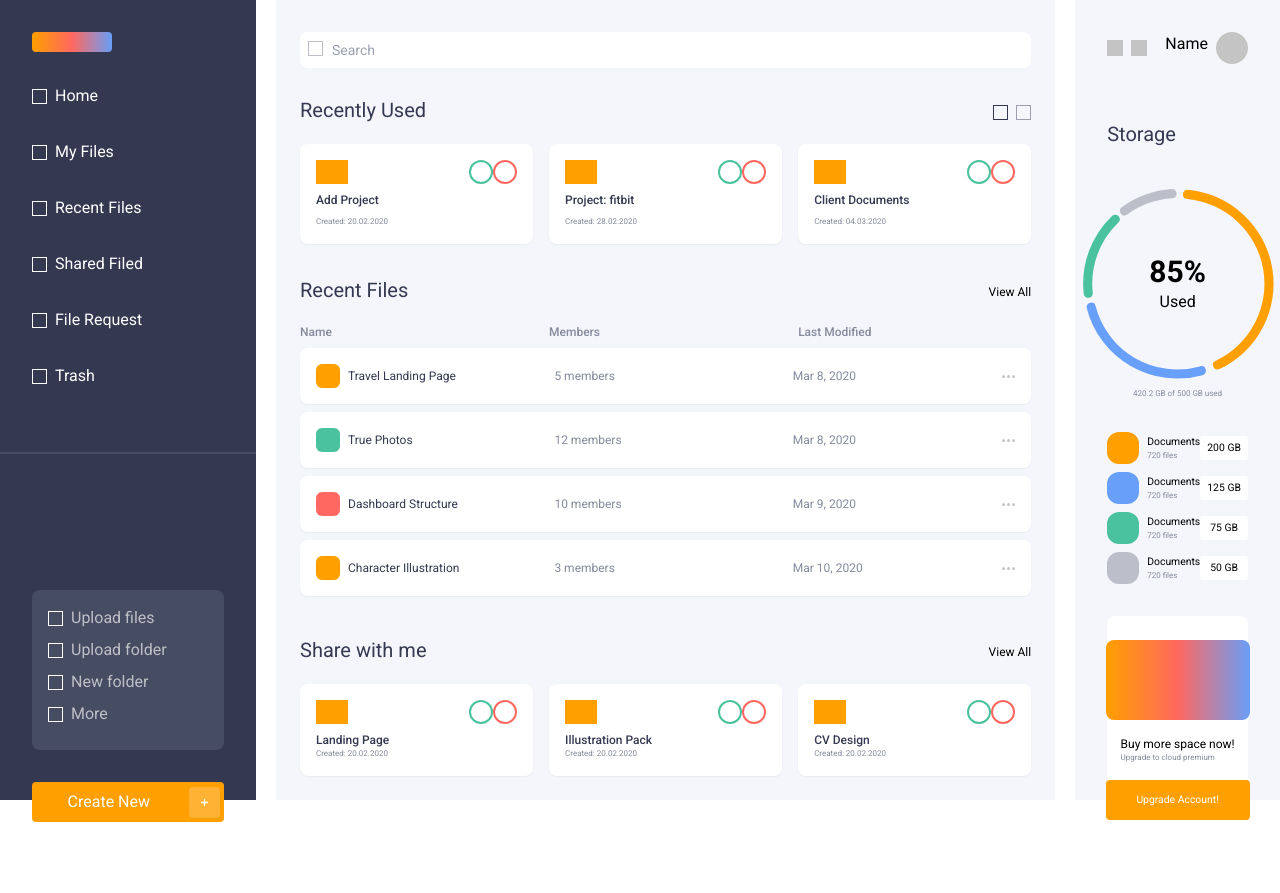
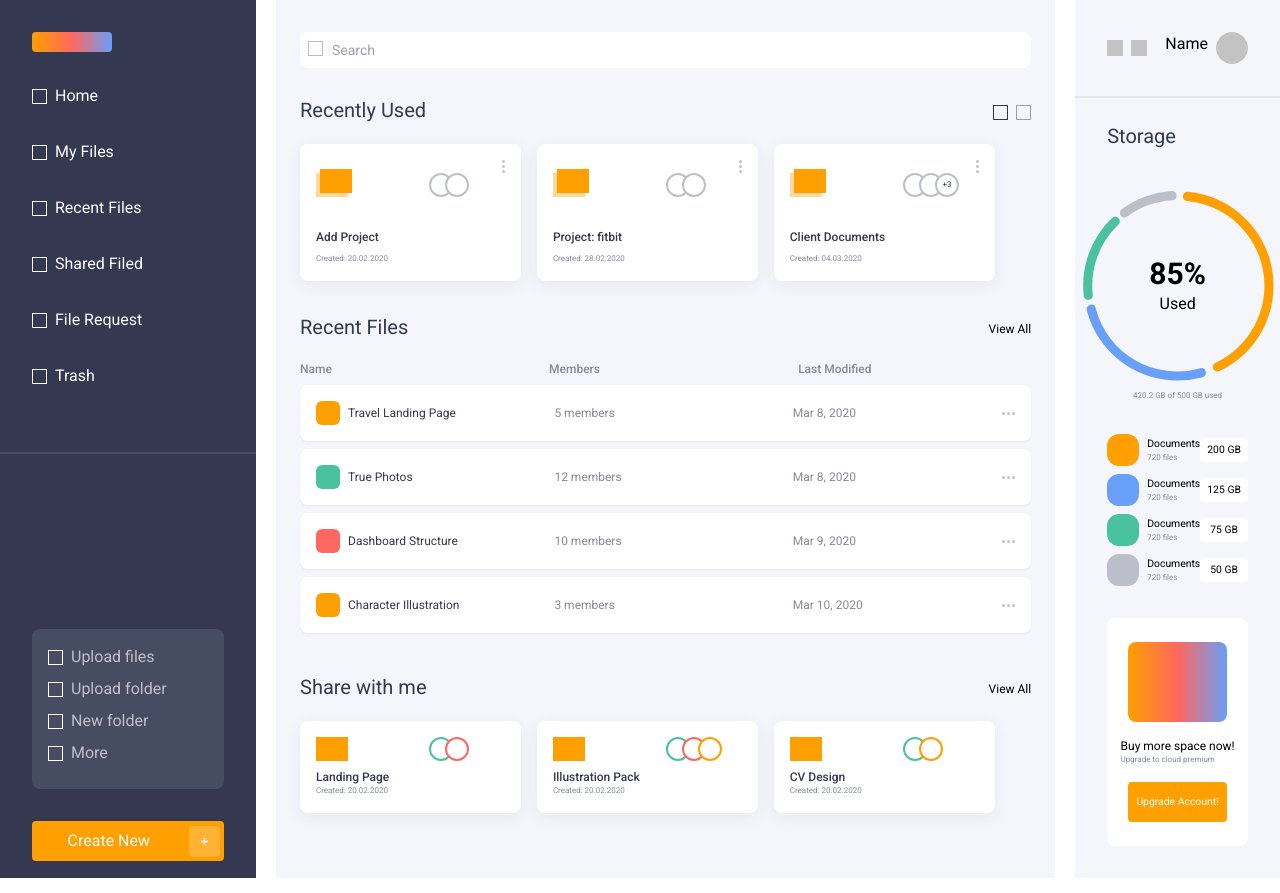
Before and after one commit to OVarLaz/css-react-layout, a React (Create React App) app: page / in a window 1280 px wide. Built offline with nearby package versions, Linux system fonts and the light colour scheme.

Commit message:
chore: improve styles

```diff
--- a/src/App.tsx
+++ b/src/App.tsx
@@ -5,7 +5,7 @@ import Sidebar from "./views/components/Sidebar";
 
 const App: React.FC = () => {
   return (
-    <div className="flex min-h-screen font-sans">
+    <div className="flex h-full font-sans">
       <Sidebar />
       <div className="flex flex-col flex-1">
         <Home />
--- a/src/views/components/BuySection/BuySection.tsx
+++ b/src/views/components/BuySection/BuySection.tsx
@@ -3,14 +3,14 @@ import React from "react";
 const BuySection: React.FC = () => {
   return (
     <div className=" bg-white rounded-lg flex flex-col items-center">
-      <div className="bg-custom-gradient w-36 h-20 rounded-lg mt-6"></div>
+      <div className="bg-custom-gradient w-[70%] h-20 rounded-lg mt-6"></div>
       <div className="flex flex-col py-4">
         <span className="text-xs">Buy more space now!</span>
         <span className="text-tertiary-gray text-tiny">
           Upgrade to cloud premium
         </span>
       </div>
-      <div className="mb-6 flex items-center justify-center w-36 h-10 bg-primary-orange rounded text-white text-xxs">
+      <div className="mb-6 flex items-center justify-center w-[70%] h-10 bg-primary-orange rounded text-white text-xxs">
         Upgrade Account!
       </div>
     </div>
--- a/src/views/components/RecentFiles/RecentFiles.tsx
+++ b/src/views/components/RecentFiles/RecentFiles.tsx
@@ -33,6 +33,10 @@ const files = [
   },
 ];
 
+const handleClick = () => {
+  console.log("this a link...");
+};
+
 const RecentFiles = () => {
   return (
     <div>
@@ -40,9 +44,9 @@ const RecentFiles = () => {
         <div className="mb-1">
           <Title name="Recent Files" />
         </div>
-        <a href="#" className="text-xs">
+        <button onClick={handleClick} className="text-xs">
           View All
-        </a>
+        </button>
       </div>
       <div className="grid grid-cols-3 gap-4 text-xs font-medium text-tertiary-gray mb-2">
         <div>Name</div>
--- a/src/views/components/RecentlyUsed/RecentlyUsed.tsx
+++ b/src/views/components/RecentlyUsed/RecentlyUsed.tsx
@@ -1,26 +1,27 @@
 import React from "react";
-import { SquareIcon } from "../ui/Icon";
+import { ActionVerticalDotsIcon, SquareIcon } from "../ui/Icon";
 import Title from "../ui/Title";
+import Card from "../ui/Card";
 
 const RecentlyUsed: React.FC = () => {
   const sharedFiles = [
     {
       id: 1,
-      color: "bg-primary-orange",
       name: "Add Project",
       date: "20.02.2020",
+      hoops: [1, 2],
     },
     {
       id: 2,
-      color: "bg-primary-orange",
       name: "Project: fitbit",
       date: "28.02.2020",
+      hoops: [1, 2],
     },
     {
       id: 3,
-      color: "bg-primary-orange",
       name: "Client Documents",
       date: "04.03.2020",
+      hoops: [1, 2, 3, 4, 5],
     },
   ];
   return (
@@ -35,26 +36,45 @@ const RecentlyUsed: React.FC = () => {
           <SquareIcon color={"#9D9FAF"} />
         </div>
       </div>
-      <div className="grid grid-cols-1 sm:grid-cols-2 md:grid-cols-3 gap-4">
+      <div className="grid grid-cols-1 sm:grid-cols-2 md:grid-cols-3 gap-4 w-[95%]">
         {sharedFiles.map((file) => (
-          <div
-            key={file.id}
-            className="p-4 bg-white rounded-lg shadow-sm flex flex-col"
-          >
-            <div className="flex justify-between items-center mb-2">
-              <div className={`w-8 h-6 ${file.color}`}></div>
-              <div className="flex">
-                <span className="w-6 h-6 border-2 border-primary-green rounded-full"></span>
-                <span className="w-6 h-6 border-2 bg-white border-primary-red rounded-full"></span>
+          <Card id={file.id}>
+            <div className="flex self-end">
+              <ActionVerticalDotsIcon />
+            </div>
+            <div className="flex items-center mb-8">
+              <div className="w-[60%] relative flex items-center">
+                <div className={`w-8 h-6 bg-tertiary-orange`}></div>
+                <div
+                  className={`w-8 h-6 bg-primary-orange absolute left-1 bottom-1`}
+                ></div>
+              </div>
+              <div className="flex items-center relative w-[40%]">
+                {file.hoops.slice(0, 3).map((hoop, index) => (
+                  <span
+                    key={index}
+                    className={`w-6 h-6 border-2 border-secondary-gray rounded-full bg-white absolute`}
+                    style={{ left: `${index}rem` }}
+                  ></span>
+                ))}
+                {file.hoops.length > 3 && (
+                  <span
+                    className="absolute w-6 h-6 flex items-center justify-center text-sm text-gray text-tiny"
+                    style={{ left: `2rem` }}
+                  >
+                    +{file.hoops.length - 2}
+                  </span>
+                )}
               </div>
             </div>
+
             <div className="flex-1">
               <h3 className="text-xs text-gray font-medium">{file.name}</h3>
               <p className="text-tiny text-tertiary-gray pt-2">
                 Created: {file.date}
               </p>
             </div>
-          </div>
+          </Card>
         ))}
       </div>
     </div>
--- a/src/views/components/ShareWithMe/ShareWithMe.tsx
+++ b/src/views/components/ShareWithMe/ShareWithMe.tsx
@@ -1,5 +1,6 @@
 import React from "react";
 import Title from "../ui/Title";
+import Card from "../ui/Card";
 
 const ShareWithMe = () => {
   const sharedFiles = [
@@ -8,41 +9,56 @@ const ShareWithMe = () => {
       color: "bg-primary-orange",
       name: "Landing Page",
       date: "20.02.2020",
+      hoops: ["border-primary-green", "border-primary-red"],
     },
     {
       id: 2,
       color: "bg-primary-orange",
       name: "Illustration Pack",
       date: "20.02.2020",
+      hoops: [
+        "border-primary-green",
+        "border-primary-red",
+        "border-primary-orange",
+      ],
     },
     {
       id: 3,
       color: "bg-primary-orange",
       name: "CV Design",
       date: "20.02.2020",
+      hoops: ["border-primary-green", "border-primary-orange"],
     },
   ];
+
+  const handleClick = () => {
+    console.log("this a link...");
+  };
+
   return (
     <div>
       <div className="flex justify-between items-center mb-4">
         <div className="mb-1">
           <Title name="Share with me" />
         </div>
-        <a href="#" className="text-xs">
+        <button onClick={handleClick} className="text-xs">
           View All
-        </a>
+        </button>
       </div>
-      <div className="grid grid-cols-1 sm:grid-cols-2 md:grid-cols-3 gap-4">
+      <div className="grid grid-cols-1 sm:grid-cols-2 md:grid-cols-3 gap-4 w-[95%]">
         {sharedFiles.map((file) => (
-          <div
-            key={file.id}
-            className="p-4 bg-white rounded-lg shadow-sm flex flex-col"
-          >
-            <div className="flex justify-between items-center mb-2">
-              <div className={`w-8 h-6 ${file.color}`}></div>
-              <div className="flex">
-                <span className="w-6 h-6 border-2 border-primary-green rounded-full"></span>
-                <span className="w-6 h-6 border-2 bg-white border-primary-red rounded-full"></span>
+          <Card id={file.id}>
+            <div className="flex items-center mb-2">
+              <div className="w-[60%]">
+                <div className={`w-8 h-6 ${file.color}`}></div>
+              </div>
+              <div className="flex items-center relative w-[40%]">
+                {file.hoops.map((hoop, index) => (
+                  <span
+                    className={`w-6 h-6 border-2 ${hoop} rounded-full bg-white absolute`}
+                    style={{ left: `${index}rem` }}
+                  ></span>
+                ))}
               </div>
             </div>
             <div className="flex-1">
@@ -51,7 +67,7 @@ const ShareWithMe = () => {
                 Created: {file.date}
               </p>
             </div>
-          </div>
+          </Card>
         ))}
       </div>
     </div>
--- /dev/null
+++ b/src/views/components/ui/Card/Card.tsx
@@ -0,0 +1,19 @@
+import React from "react";
+
+type CardType = {
+  id: number | string;
+  children: any;
+};
+
+const Card = ({ id, children }: CardType) => {
+  return (
+    <div
+      key={id}
+      className="p-4 bg-white rounded-lg shadow-custom flex flex-col"
+    >
+      {children}
+    </div>
+  );
+};
+
+export default Card;
--- /dev/null
+++ b/src/views/components/ui/Card/index.ts
@@ -0,0 +1,3 @@
+import Card from "./Card";
+export default Card;
+export * from "./Card";
--- /dev/null
+++ b/src/views/components/ui/Icon/ActionVerticalDotsIcon.tsx
@@ -0,0 +1,19 @@
+import React from "react";
+
+const ActionVerticalDotsIcon: React.FC = () => {
+  return (
+    <svg
+      width="3"
+      height="13"
+      viewBox="0 0 3 13"
+      fill="none"
+      xmlns="http://www.w3.org/2000/svg"
+    >
+      <circle cx="1.5" cy="1.5" r="1.5" fill="#C4C4C4" />
+      <circle cx="1.5" cy="6.5" r="1.5" fill="#C4C4C4" />
+      <circle cx="1.5" cy="11.5" r="1.5" fill="#C4C4C4" />
+    </svg>
+  );
+};
+
+export default ActionVerticalDotsIcon;
--- a/src/views/components/ui/Icon/index.ts
+++ b/src/views/components/ui/Icon/index.ts
@@ -1,3 +1,4 @@
 export { default as SquareIcon } from "./SquareIcon";
 export { default as PlusIcon } from "./PlusIcon";
 export { default as ActionDotsIcon } from "./ActionDotsIcon";
+export { default as ActionVerticalDotsIcon } from "./ActionVerticalDotsIcon";
--- a/src/views/layouts/Home.tsx
+++ b/src/views/layouts/Home.tsx
@@ -26,7 +26,7 @@ const Home: React.FC = () => {
   };
 
   return (
-    <main className="flex h-screen">
+    <main className="flex h-full">
       <div className="w-[80%] h-full flex flex-col mx-5 bg-main-gray">
         <div className="w-full py-8 px-6">
           <SearchInput />
--- a/tailwind.config.js
+++ b/tailwind.config.js
@@ -15,6 +15,7 @@ module.exports = {
         "primary-red": "#FF6860",
         "secondary-orange": "#FFB233",
         "secondary-gray": "#BEC0C8",
+        "tertiary-orange": "#FFD999",
         "tertiary-gray": "#858A9D",
         "icon-gray": "#C4C4C4",
       },
@@ -29,6 +30,9 @@ module.exports = {
         "custom-gradient":
           "linear-gradient(to right, #FF9F00, #FF6860, #689EF8)",
       }),
+      boxShadow: {
+        custom: "0px 4px 16px 0px #3A3A3A12",
+      },
     },
   },
   plugins: [],
```
